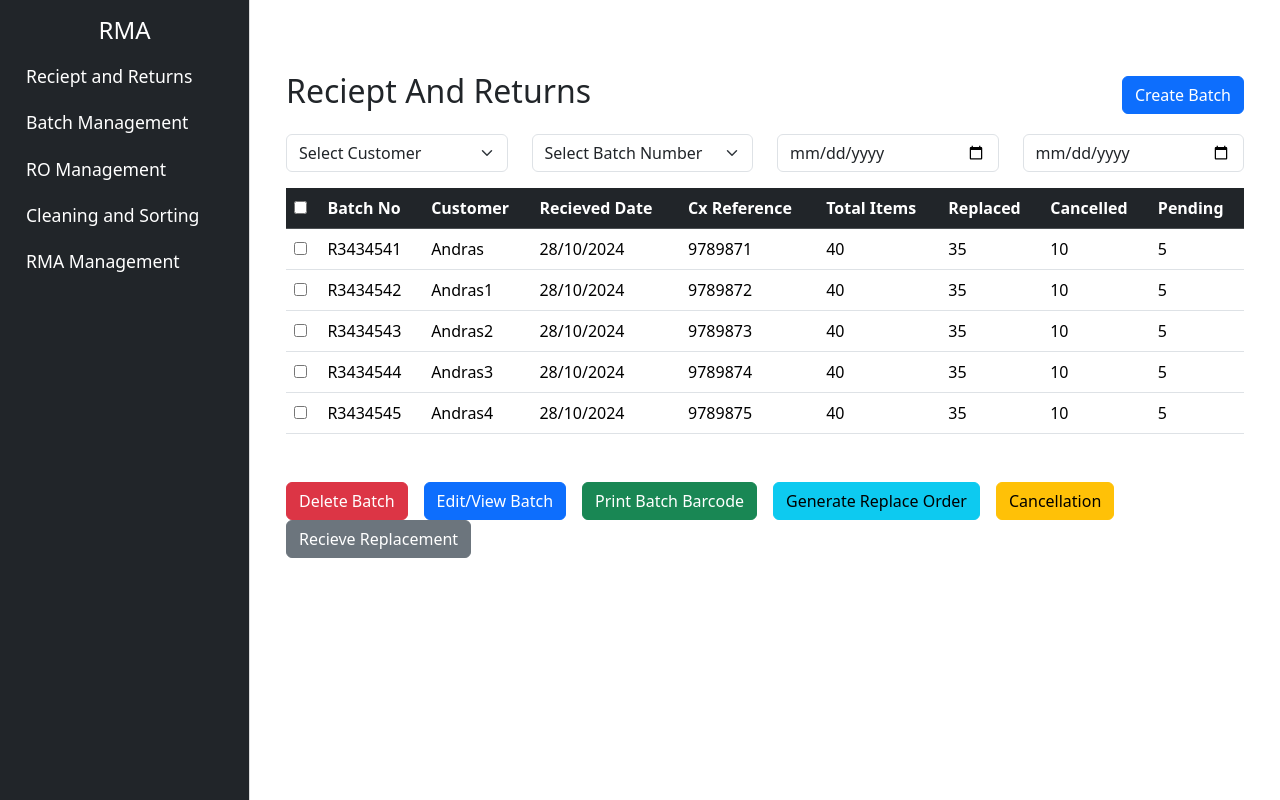
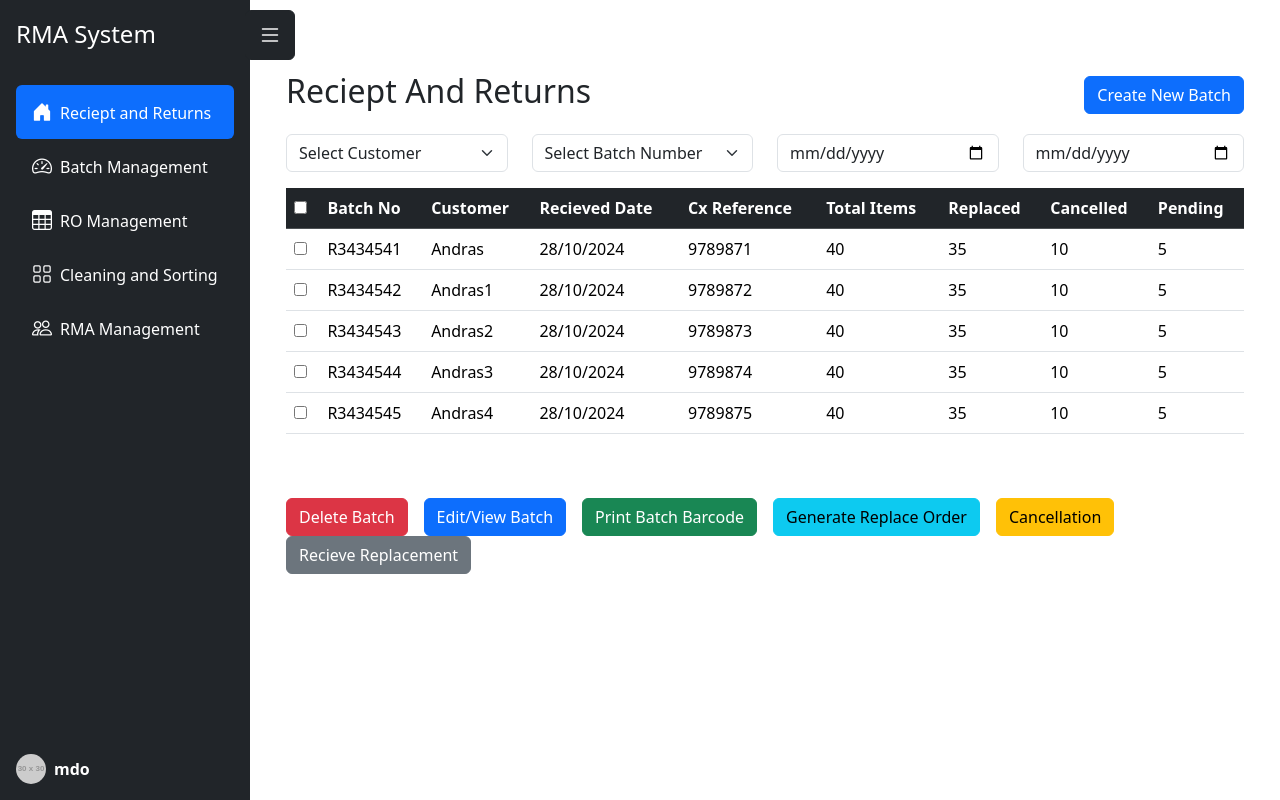
Before and after one commit to sudheesh-p/rma-system, a React (Create React App) app: page / in a window 1280 px wide. Built offline with nearby package versions, Linux system fonts and the light colour scheme.

Commit message:
Side nav design change and toggling integration

```diff
--- a/package.json
+++ b/package.json
@@ -7,6 +7,7 @@
     "@testing-library/react": "^13.4.0",
     "@testing-library/user-event": "^13.5.0",
     "bootstrap": "^5.3.3",
+    "bootstrap-icons": "^1.11.3",
     "react": "^18.3.1",
     "react-dom": "^18.3.1",
     "react-router-dom": "^6.27.0",
--- a/src/components/Body.js
+++ b/src/components/Body.js
@@ -1,12 +1,20 @@
-import React from 'react'
+import React, { useState } from 'react'
 import { Outlet } from 'react-router-dom'
 import Sidenav from './Sidenav'
 function Body() {
 
+    const [isSidebarOpen, setSidebarOpen] = useState(true);
+    const toggleSidebar = () => {
+        setSidebarOpen(!isSidebarOpen);
+    };
     return (
         <div className="d-flex">
-            <Sidenav/>
-            <div className="p-4" style={{ flex: 1}}>
+            <Sidenav isOpen={isSidebarOpen} toggleSidebar={toggleSidebar} />
+            <div className="p-4" style={{
+                flex: 1,
+                left: isSidebarOpen ? '245px' : '0',
+                transition: 'margin-left 0.3s ease'
+            }}>
                 <Outlet />
             </div>
         </div>
--- a/src/components/RecieptReturns.js
+++ b/src/components/RecieptReturns.js
@@ -52,7 +52,7 @@ const RecieptReturns = () => {
     <div className="container mt-5">
       <div className="d-flex justify-content-between align-items-center mb-3">
         <h2>Reciept And Returns</h2>
-        <button className="btn btn-primary">Create Batch</button>
+        <button className="btn btn-primary">Create New Batch</button>
       </div>
       <div className="row">
         <div className="col-md-3 mb-3">
@@ -106,6 +106,7 @@ const RecieptReturns = () => {
           />
         </div>
       </div>
+      <div className='table-responsive'>
       <table className="table">
         <thead className='table-dark'>
           <tr>
@@ -148,6 +149,7 @@ const RecieptReturns = () => {
           ))}
         </tbody>
       </table>
+      </div>
 
       <div className="d-grid gap-2 d-md-block mt-5">
         <button className="btn btn-danger me-md-3" type="button">Delete Batch</button>
--- a/src/components/Sidenav.js
+++ b/src/components/Sidenav.js
@@ -1,29 +1,98 @@
 import React from 'react'
+import 'bootstrap/dist/css/bootstrap.min.css';
 import '../styles/Sidenav.css'
-import { Link } from 'react-router-dom'
+import { NavLink } from 'react-router-dom'
 
-function Sidenav() {
+function Sidenav({ isOpen, toggleSidebar }) {
 
   return (
-    <div className="side-nav d-flex flex-column vh-100 p-3 bg-dark">
-      <h4 className="text-center text-white">RMA</h4>
-      <nav className="nav flex-column">
-        <Link to="/" className="nav-link custom-link">
-          Reciept and Returns
-        </Link>
-        <Link to="/batch-management" className="nav-link custom-link">
-          Batch Management
-        </Link>
-        <Link to="/RO-management" className="nav-link custom-link">
-          RO Management
-        </Link>
-        <Link to="/cleaning-sorting" className="nav-link custom-link">
-          Cleaning and Sorting
-        </Link>
-        <Link to="/RMA" className="nav-link custom-link">
-          RMA Management
-        </Link>
-      </nav>
+    // <div className="side-nav d-flex flex-column vh-100 p-3 bg-dark">
+    //   <h4 className="text-center text-white">RMA</h4>
+    //   <nav className="nav flex-column">
+    //     <Link to="/" className="nav-link custom-link">
+    //       Reciept and Returns
+    //     </Link>
+    //     <Link to="/batch-management" className="nav-link custom-link">
+    //       Batch Management
+    //     </Link>
+    //     <Link to="/RO-management" className="nav-link custom-link">
+    //       RO Management
+    //     </Link>
+    //     <Link to="/cleaning-sorting" className="nav-link custom-link">
+    //       Cleaning and Sorting
+    //     </Link>
+    //     <Link to="/RMA" className="nav-link custom-link">
+    //       RMA Management
+    //     </Link>
+    //   </nav>
+    // </div>
+    <div className="d-flex">
+      {/* Burger Menu */}
+      <button
+        className="btn btn-dark sidebar-toggle"
+        onClick={toggleSidebar}
+        aria-label="Toggle sidebar"
+        style={{ left: isOpen ? "245px" : "0" }}
+      >
+        <i className="bi bi-list" style={{ fontSize: "1.5rem" }}></i>
+      </button>
+
+      {/* Sidebar */}
+      {isOpen && (<div className={`d-flex flex-column flex-shrink-0 p-3 bg-dark sidebar ${isOpen ? 'show' : 'hide'}`}>
+        <a href="/" className="d-flex align-items-center mb-3 mb-md-0 me-md-auto text-white text-decoration-none">
+          <span className="fs-4">RMA System</span>
+        </a>
+        <hr />
+        <ul className="nav nav-pills flex-column mb-auto">
+          <li className="nav-item">
+            <NavLink to="/" className="nav-link text-white" activeClassName="active">
+             <i className="bi bi-house-door-fill me-2"></i>
+              Reciept and Returns
+           </NavLink>
+          </li>
+          <li>
+            <NavLink to="/batch-management" className="nav-link text-white" activeClassName="active">
+              <i className="bi bi-speedometer2 me-2"></i>
+                Batch Management
+            </NavLink>
+          </li>
+          <li>
+            <NavLink to="/RO-management" className="nav-link text-white" activeClassName="active">
+              <i className="bi bi-table me-2"></i>
+              RO Management
+            </NavLink>
+          </li>
+          <li>
+            <NavLink to="/cleaning-sorting" className="nav-link text-white" activeClassName="active">
+              <i className="bi bi bi-grid me-2 me-2"></i>
+              Cleaning and Sorting
+            </NavLink>
+          </li>
+          <li>
+            <NavLink to="/RMA" className="nav-link text-white" activeClassName="active">
+              <i className="bi bi-people me-2"></i>
+              RMA Management
+            </NavLink>
+          </li>
+        </ul>
+        <hr />
+        <div className="dropdown">
+          <a
+            href="#"
+            className="d-flex align-items-center text-white text-decoration-none dropdown-toggle"
+            id="dropdownUser"
+            data-bs-toggle="dropdown"
+            aria-expanded="false"
+          >
+            <img src="https://via.placeholder.com/30" alt="" width="30" height="30" className="rounded-circle me-2" />
+            <strong>mdo</strong>
+          </a>
+          <ul className="dropdown-menu dropdown-menu-dark text-small shadow" aria-labelledby="dropdownUser">
+            <li><hr className="dropdown-divider" /></li>
+            <li><a className="dropdown-item" href="#">Sign out</a></li>
+          </ul>
+        </div>
+      </div>)}
     </div>
   )
 }
--- a/src/index.js
+++ b/src/index.js
@@ -1,6 +1,8 @@
 import React from 'react';
 import ReactDOM from 'react-dom/client';
 import 'bootstrap/dist/css/bootstrap.min.css';
+import 'bootstrap/dist/js/bootstrap.bundle.min';
+import 'bootstrap-icons/font/bootstrap-icons.css';
 
 import App from './App';
 const root = ReactDOM.createRoot(document.getElementById('root'));
--- a/src/styles/Sidenav.css
+++ b/src/styles/Sidenav.css
@@ -1,19 +1,62 @@
-.side-nav {
+/* .side-nav {
     width: 250px;
     border-right: 1px solid #ddd;
   }
   .custom-link {
-    color: white !important; /* Ensures text remains white */
+    color: white !important;
     padding: 10px;
     font-size: 1.1rem;
     text-decoration: none;
   }
 
   .custom-link:hover {
-    background-color: #333; /* Darker background on hover */
-    color: white !important; /* Keeps text white on hover */
+    background-color: #333;
+    color: white !important;
   }
   .side-nav .custom-link .active {
-    background-color: #444; /* Darker background for active link */
-    font-weight: bold;      /* Make the active link bold */
+    background-color: #444;
+    font-weight: bold;
+  } */
+
+  .sidebar {
+    width: 250px;
+    height: 100vh;
+    top: 0;
+    left: 0;
+    transition: transform 0.3s ease;
   }
+  .sidebar.show {
+    transform: translateX(0);
+  }
+
+  .sidebar.hide {
+    transform: translateX(-100%);
+  }
+
+  .sidebar-toggle {
+    position: fixed;
+    top: 10px;
+    left: 245px;
+    z-index: 1050;
+  }
+  .nav-link {
+    font-size: 1rem;
+    padding: 0.75rem 1rem;
+  }
+
+  .nav-link.active {
+    background-color: #0d6efd;
+    color: white;
+  }
+
+  .nav-link .bi {
+    font-size: 1.25rem;
+  }
+
+  .dropdown-toggle::after {
+    display: none;
+  }
+
+  .dropdown-menu-dark .dropdown-item:hover {
+    background-color: #495057;
+  }
```
Also changed, not shown: 1 other file (tests, documents, lock files or other folders).
